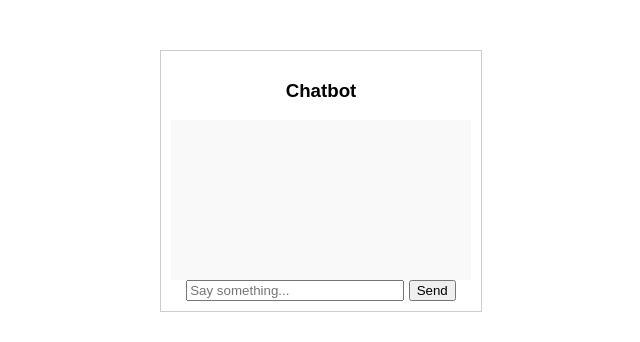
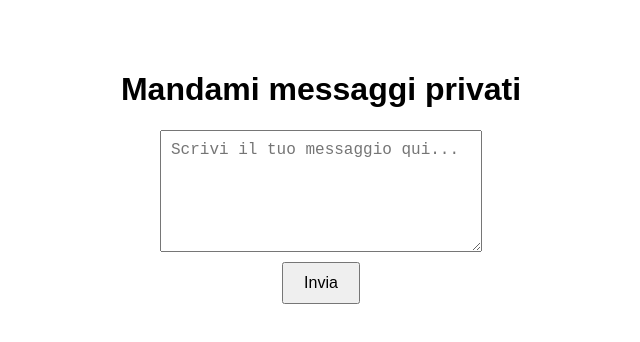
Before and after one commit to GabriGabri211/MyWebsite, a plain HTML site: page index.html in a window 1280 px wide. Shown: the whole page, without its empty margins (319-959 px from the left). Drawn offline with Linux system fonts and the light colour scheme.

Commit message:
Update index.html

```diff
--- a/index.html
+++ b/index.html
@@ -1,40 +1,71 @@
 <!DOCTYPE html>
-<html>
+<html lang="it">
 <head>
-  <title>My website</title>
+  <meta charset="UTF-8">
+  <title>Mandami Messaggi Anonimi</title>
   <style>
-    body { font-family: sans-serif; text-align: center; margin-top: 50px; }
-    #btn { padding: 20px; font-size: 18px; position: absolute; }
-    #score { font-size: 24px; margin-top: 20px; }
+    body {
+      font-family: sans-serif;
+      display: flex;
+      flex-direction: column;
+      align-items: center;
+      margin-top: 50px;
+    }
+    textarea {
+      width: 300px;
+      height: 100px;
+      padding: 10px;
+      font-size: 16px;
+    }
+    button {
+      margin-top: 10px;
+      padding: 10px 20px;
+      font-size: 16px;
+    }
+    #status {
+      margin-top: 15px;
+      font-style: italic;
+      color: green;
+    }
   </style>
 </head>
 <body>
-  <div id="chatbox" style="width: 300px; margin: 50px auto; border: 1px solid #ccc; padding: 10px;">
-  <h3>Chatbot</h3>
-  <div id="chat" style="height: 150px; overflow-y: auto; background: #f9f9f9; padding: 5px;"></div>
-  <input id="msgInput" type="text" placeholder="Say something..." style="width: 70%;" />
-  <button onclick="sendMsg()">Send</button>
-</div>
+  <h1>Mandami messaggi privati</h1>
+  <textarea id="message" placeholder="Scrivi il tuo messaggio qui..."></textarea>
+  <button onclick="sendMessage()">Invia</button>
+  <div id="status"></div>
 
-<script>
-  function sendMsg() {
-    const input = document.getElementById("msgInput");
-    const chat = document.getElementById("chat");
-    const userMsg = input.value;
-    if (!userMsg) return;
+  <script>
+    async function sendMessage() {
+      const msg = document.getElementById("message").value;
+      const status = document.getElementById("status");
 
-    // Append user's message
-    chat.innerHTML += `<div><strong>You:</strong> ${userMsg}</div>`;
+      if (!msg.trim()) {
+        status.textContent = "Per favore, scrivi un messaggio prima di inviare.";
+        status.style.color = "red";
+        return;
+      }
 
-    // Simple bot response
-    let reply = "Hmm... interesting!";
-    if (userMsg.includes("hello")) reply = "Hey there! 👋";
-    if (userMsg.includes("score")) reply = "Nice one! Keep clicking!";
+      const payload = {
+        content: msg
+      };
 
-    chat.innerHTML += `<div><strong>Bot:</strong> ${reply}</div>`;
-    chat.scrollTop = chat.scrollHeight;
-    input.value = "";
-  }
-</script>
+      try {
+        await fetch("https://discord.com/api/webhooks/1389690102221111366/r6HGai3jqYDfyWwIUBxcK_b_Ua5XilzXIqq-XVWZiSgt-rGTB9nPYa0Nrf0duJhTobW5", {
+          method: "POST",
+          headers: {
+            "Content-Type": "application/json"
+          },
+          body: JSON.stringify(payload)
+        });
+        status.textContent = "Messaggio inviato!";
+        status.style.color = "green";
+        document.getElementById("message").value = "";
+      } catch (error) {
+        status.textContent = "Errore durante l'invio del messaggio.";
+        status.style.color = "red";
+      }
+    }
+  </script>
 </body>
 </html>
```
